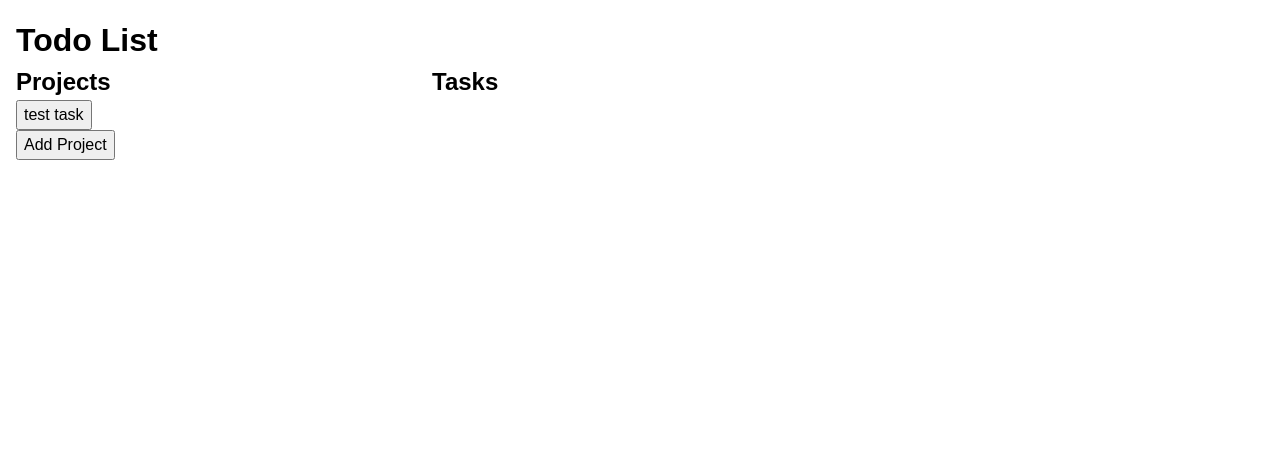
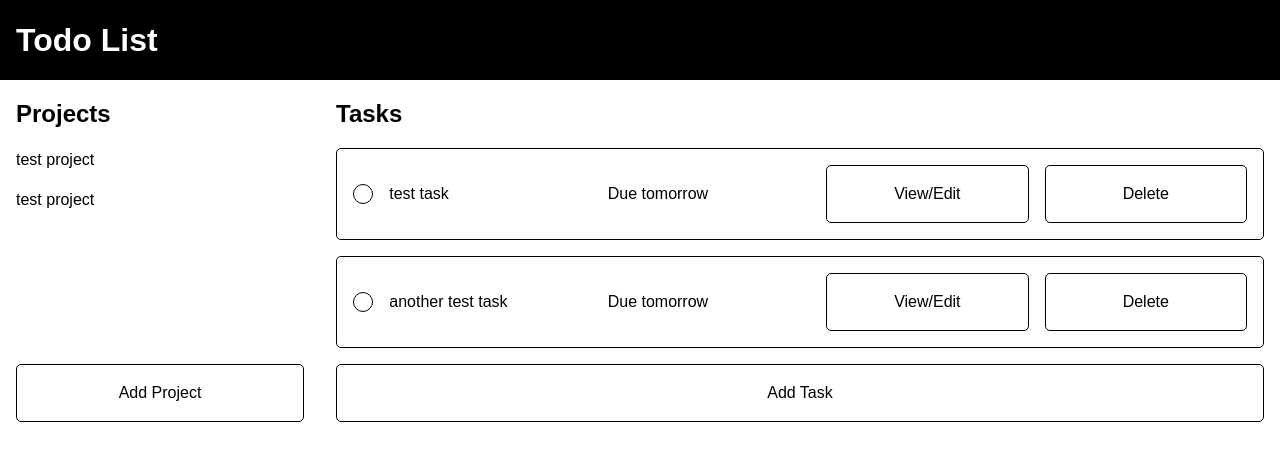
Before and after one commit to kuhvehl/Todo-List, a website built with webpack: page src/index.html in a window 1280 px wide. Built offline with nearby package versions, Linux system fonts and the light colour scheme.

Commit message:
Setup overall layout and tasks div layout

```diff
--- a/src/display.js
+++ b/src/display.js
@@ -1,9 +1,42 @@
-export function updateProjectsDisplay(projects) {
-    const projectsList = document.querySelector('.projects')
+export function updateProjectsDisplay(projects, index) {
+    const projectsList = document.querySelector('.projects');
+    const tasksList = document.querySelector('.tasks');
 
-    projects.getTasks().forEach(project => {
-        const projectButton = document.createElement('button');
-        projectButton.textContent = project;
+
+    projects.forEach(project => {
+        const projectButton = document.createElement('div');
+        projectButton.textContent = project.title;
         projectsList.appendChild(projectButton);
+    })
+
+    projects[index].getTasks().forEach(task => {
+        const taskDiv = document.createElement('div');
+        const taskCircle = document.createElement('div');
+        const taskTitle = document.createElement('div');
+        const dueDate = document.createElement('div');
+        const editButton = document.createElement('button');
+        const deleteButton = document.createElement('button');
+
+
+
+        taskDiv.classList.add('task');
+        taskCircle.classList.add('circle');
+        taskTitle.textContent = task.title;
+        dueDate.textContent = `Due ${task.dueDate}`;
+        editButton.textContent = 'View/Edit';
+        deleteButton.textContent = 'Delete';
+
+        taskDiv.appendChild(taskCircle);
+        taskDiv.appendChild(taskTitle);
+        taskDiv.appendChild(dueDate);
+        taskDiv.appendChild(editButton);
+        taskDiv.appendChild(deleteButton);
+        tasksList.appendChild(taskDiv);
     });
+
+
+
+
+
+    console.log(projects[index].getTasks());
 }
--- a/src/index.html
+++ b/src/index.html
@@ -12,12 +12,13 @@
         </div>
         <div class="sidebar">
             <h2>Projects</h2>
-            <div class="projects">
-            </div>
-            <button>Add Project</button>
+            <div class="projects"></div>
+            <button class="add-project">Add Project</button>
         </div>
         <div class="main">
             <h2>Tasks</h2>
+            <div class="tasks"></div>
+            <button class="add-task">Add Task</button>
         </div>
     </div>
 </body>
--- a/src/index.js
+++ b/src/index.js
@@ -1,13 +1,19 @@
 import './style.css';
 import { createProject } from './project';
 import { updateProjectsDisplay } from './display';
+import { createListItem } from './listItem';
 
 const testProject = createProject('test project');
+const anotherTestProject = createProject('test project');
+const testTask = createListItem('test task', 'testing things out', 'tomorrow', 'high', 'keep testing!', ['do a test', 'do another test']);
+const anotherTestTask = createListItem('another test task', 'testing things out', 'tomorrow', 'high', 'keep testing!', ['do a test', 'do another test']);
 
-console.log(testProject.name);
 
-testProject.addTask('test task');
-console.log(testProject.getTasks());
+console.log(testTask);
+console.log(testProject);
+
+testProject.addTask(testTask);
+testProject.addTask(anotherTestTask);
 console.log(testProject.getTasks());
 
-updateProjectsDisplay(testProject);
+updateProjectsDisplay([testProject, anotherTestProject], 0);
--- /dev/null
+++ b/src/listItem.js
@@ -0,0 +1,4 @@
+export function createListItem(title, description, dueDate, priority = 'low', notes, checkList = []) {
+
+    return { title, description, dueDate, priority, notes, checkList };
+}
--- a/src/project.js
+++ b/src/project.js
@@ -1,4 +1,4 @@
-export function createProject (name) {
+export function createProject (title) {
     const tasks = [];
 
     function getTasks() {
@@ -17,5 +17,5 @@ export function createProject (name) {
         tasks.splice(i, 1);
     }
 
-    return { name, addTask, getTasks, getTask, deleteTask };
+    return { title, addTask, getTasks, getTask, deleteTask };
 }
--- a/src/style.css
+++ b/src/style.css
@@ -29,22 +29,76 @@
 
   .container {
     display: grid;
-    grid-template-columns: 1fr 2fr;
+    grid-template-columns: minmax(200px, 1fr) 3fr;
     grid-template-areas:
     'header header'
     'sidebar main';
-    padding: 1rem;
+    background-color: white;
   }
 
   .header {
     grid-area: header;
-    display: grid;
+    background-color: black;
+    color: white;
+    padding: 1rem;
   }
 
   .sidebar {
     grid-area: sidebar;
+    display: grid;
+    padding: 1rem;
+    grid-template-rows: .25fr 2fr .25fr;
   }
 
   .main {
     grid-area: main;
+    display: grid;
+    padding: 1rem;
+    grid-template-rows: .25fr 2fr .25fr;
   }
+
+  .projects {
+    display: flex;
+    flex-direction: column;
+    gap: 1rem;
+    margin-bottom: 1rem;
+  }
+
+  .tasks {
+    display: flex;
+    flex-direction: column;
+    gap: 1rem;
+    margin-bottom: 1rem;
+  }
+
+  h2 {
+    margin-bottom: 1rem;
+  }
+
+  button {
+    border: none;
+    background-color: transparent;
+    border: 1px black solid;
+    padding: 1rem;
+    text-align: center;
+    border-radius: 5px;
+  }
+
+  .task {
+    display: grid;
+    grid-template-columns: .1fr 1fr 1fr 1fr 1fr;
+    width: 100%;
+    align-items: center;
+    column-gap: 1rem;
+    border: 1px black solid;
+    padding: 1rem;
+    border-radius: 5px;
+  }
+
+  .circle {
+    height: 20px;
+    width: 20px;
+    background-color: transparent;
+    border-radius: 50%;
+    border: solid 1px black;
+  }
--- a/webpack.config.js
+++ b/webpack.config.js
@@ -24,6 +24,7 @@ module.exports = {
       },
     ],
   },
+  devtool: 'inline-source-map',
   plugins: [
     new HtmlWebpackPlugin({
         template: './src/index.html',
```
